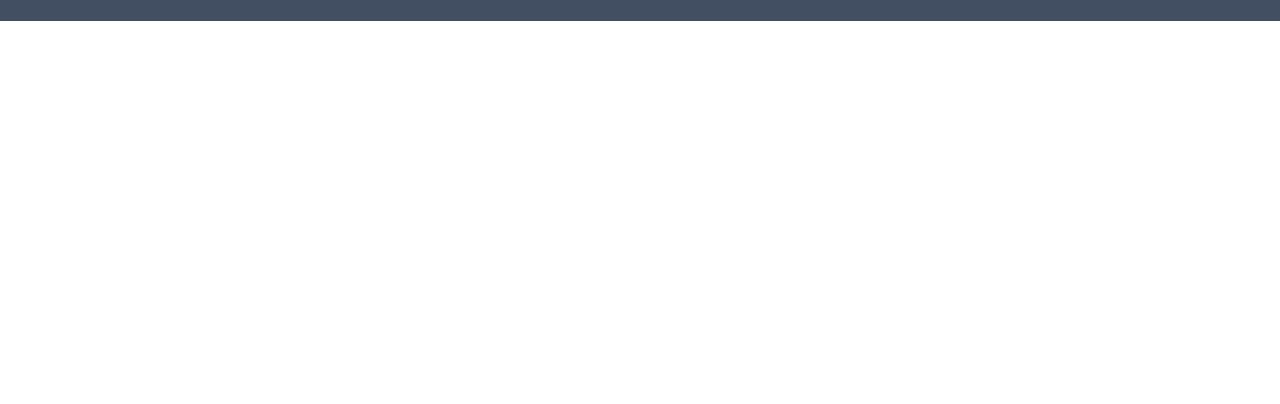
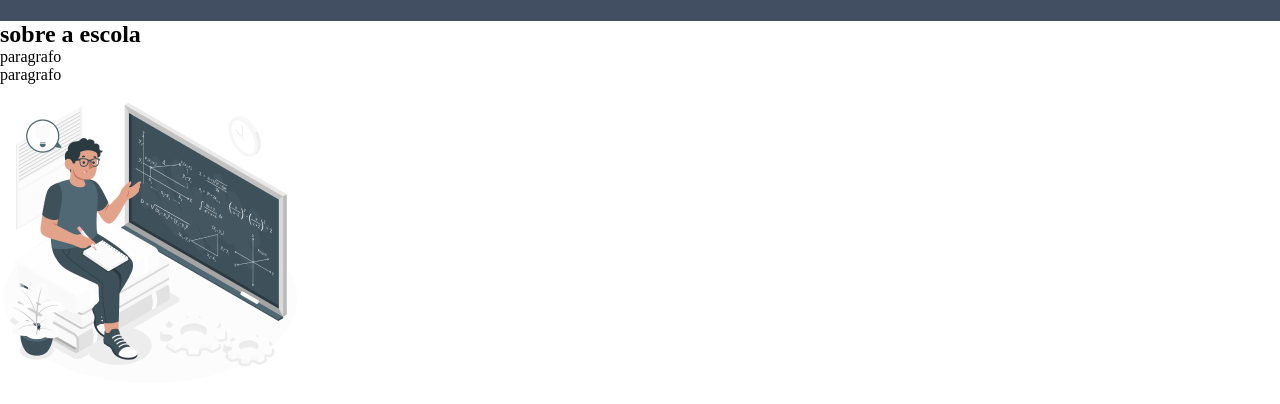
Before and after one commit to kerllyanahi/site-escola-, a plain HTML site: page index.html in a window 1280 px wide. Shown: the part 80-484 px from the top of the page. Drawn offline with Linux system fonts and the light colour scheme.

Commit message:
pagina nova

```diff
--- a/index.html
+++ b/index.html
@@ -22,9 +22,24 @@
     </ul>
 
     </header>
-   <section>
+
+   <section class="escola">
+
+    <div class="escola-div-conteudo">
+
+        <h2>sobre a escola</h2>
+
+        <p>paragrafo</p>
+
+        <p>paragrafo</p>
+
+    </div>
 
 
+
+
+
+<img src="Formula-amico 1 (2).png" alt="">
 
    </section>
 
--- a/style.css
+++ b/style.css
@@ -1,6 +1,7 @@
 *{margin: 0%;
 padding: 0;
 }
+
 
 header{
 background-color: #424e61;
```
